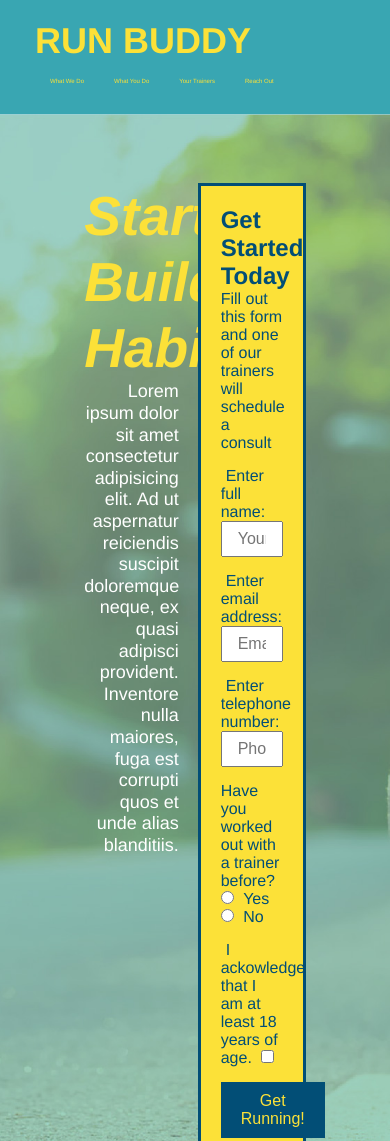
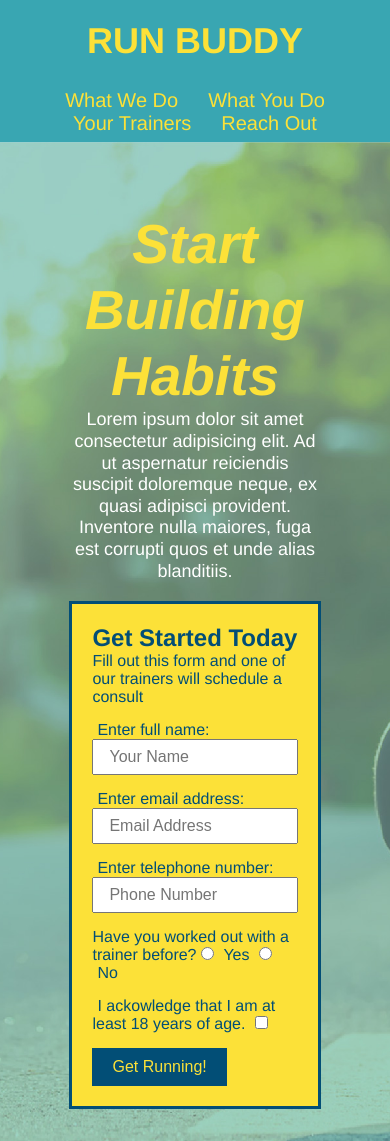
Before and after one commit to JosephJamesCoop/run-buddy, a plain HTML site: page index.html in a window 390 px wide. Shown: the top 1141 px of the page. Drawn offline with Linux system fonts and the light colour scheme.

Commit message:
980px media query

```diff
--- a/assets/css/style.css
+++ b/assets/css/style.css
@@ -289,4 +289,40 @@ footer a {
 
 
 @media screen and (max-width: 980px) {
+    header {
+        padding-bottom: 0;
+        justify-content: center;
+    }
+    header h1 {
+        width: 100%;
+        text-align: center;
+    }
+    header nav ul {
+        margin-top: 20px;
+        width: 100%;
+        justify-content: center;
+    }
+    header nav ul li a {
+        font-size: 20px;
+    }
+    footer h2, footer div {
+        text-align: center;
+        width: 100%;
+    }
+    .hero-cta, .hero-form {
+        width: 100%;
+    }
+    .hero-cta {
+        text-align: center;
+    }
+    .section-title {
+        width: 80%;
+    }
+    .trainer {
+        flex: 0 70%;
+    }
+    .contact-info iframe {
+        flex: 1 100%
+    }
+
 }
```
